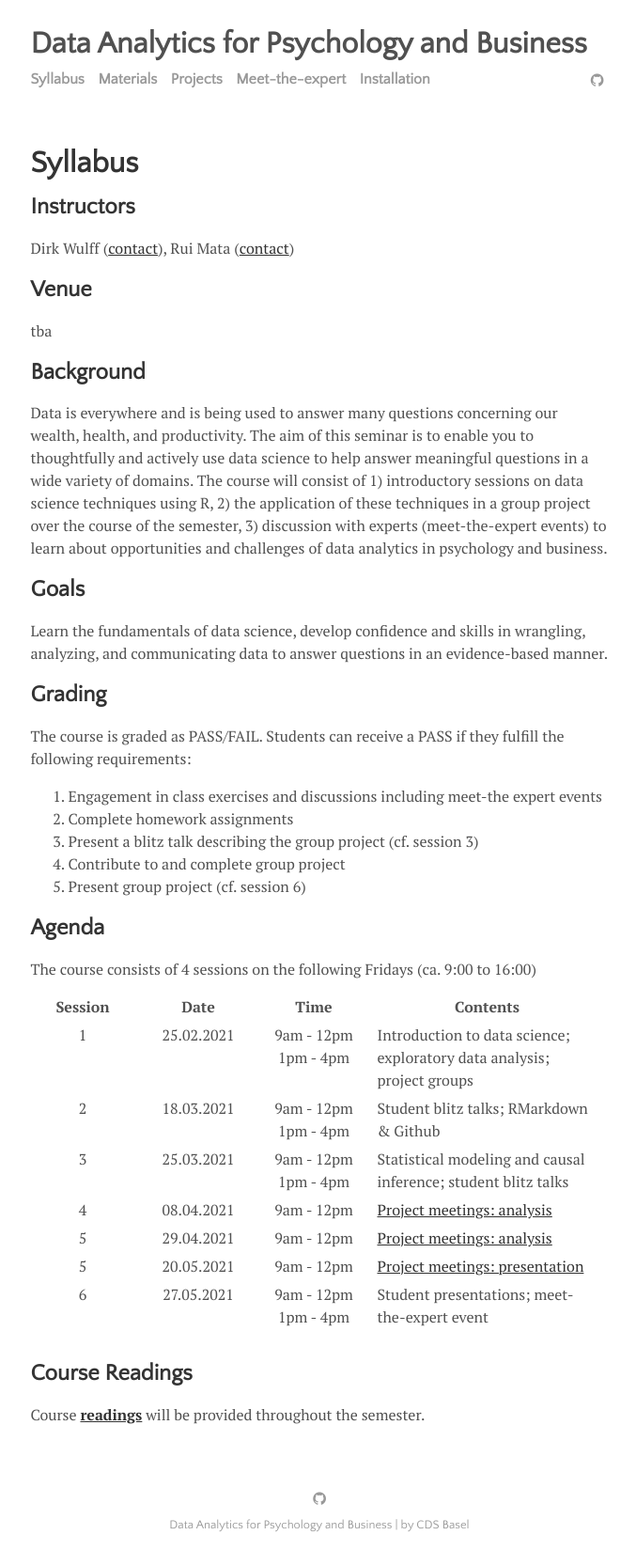
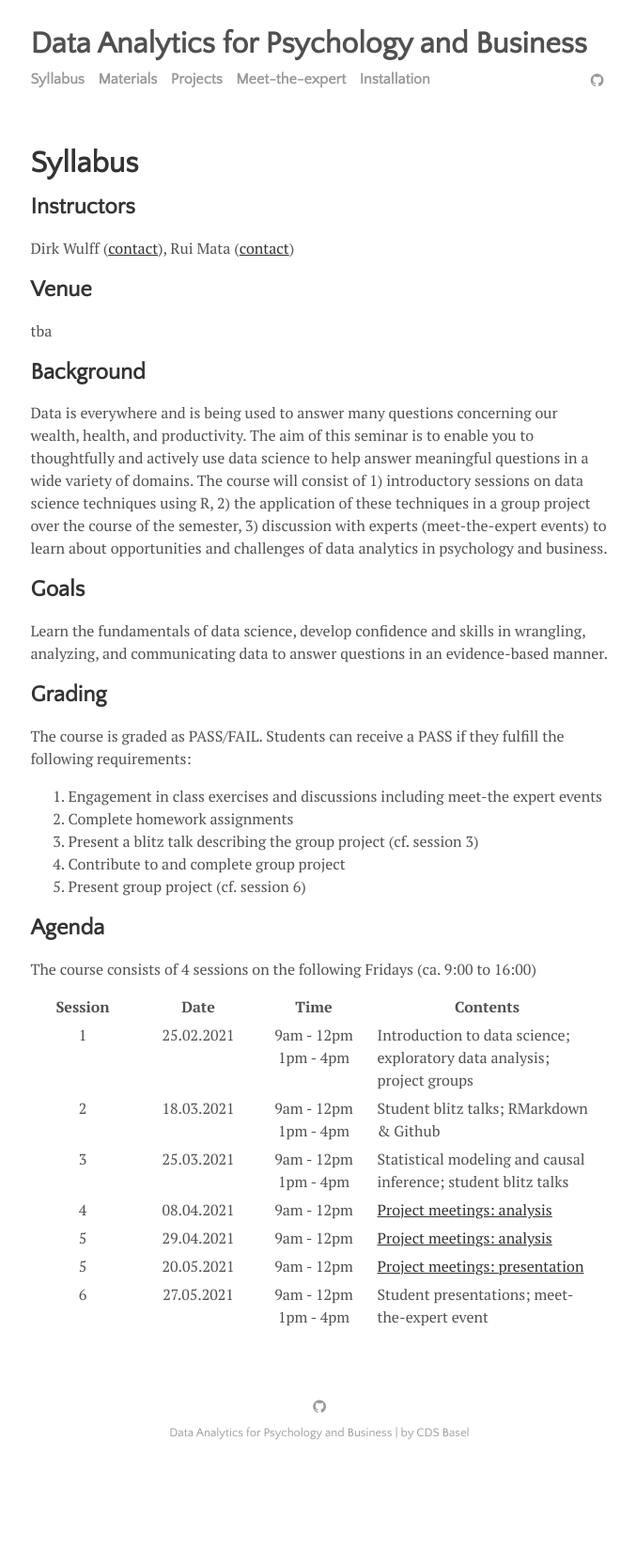
Before and after one commit to cdsbasel/dataanalytics_2022, a Jekyll site: the page built from menu/syllabus.md, in a window 1280 px wide. Shown: the whole page at 94% size, without its empty margins (300-977 px from the left). Built offline with Jekyll 4.4.1, drawn with Linux system fonts in a browser that asks for light colours; after the commit the page ends 1568 px from its top, so only the background shows below that.

Commit message:
Update syllabus.md

```diff
--- a/menu/syllabus.md
+++ b/menu/syllabus.md
@@ -89,6 +89,3 @@ td {
   <td>Student presentations; meet-the-expert event</td>
 </tr>
 </table>
-
-## Course Readings
-Course <a href="readings"><b>readings</b></a> will be provided throughout the semester.
```
